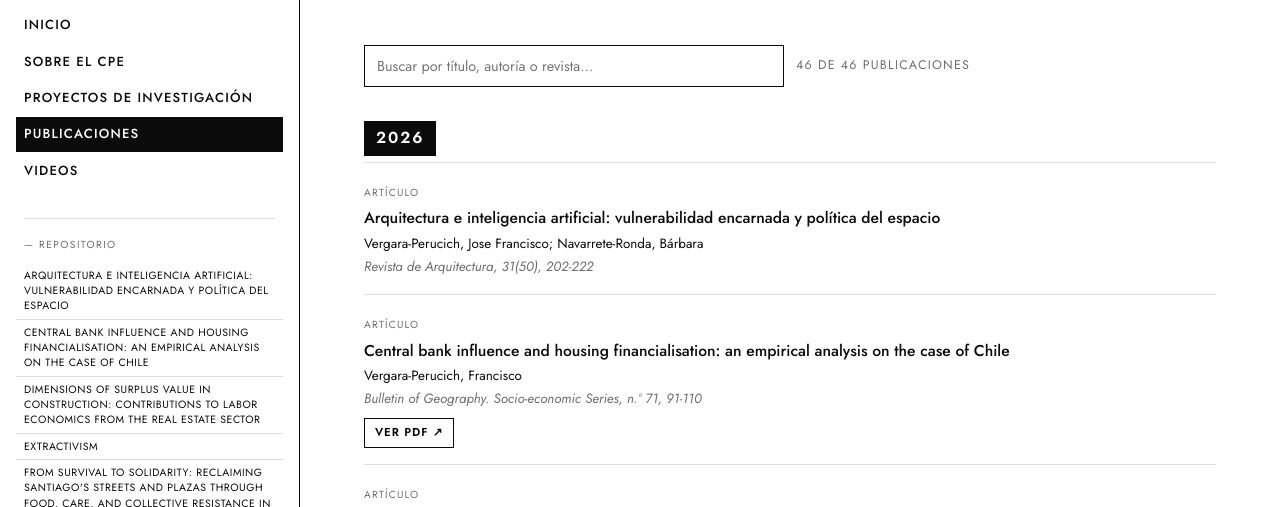
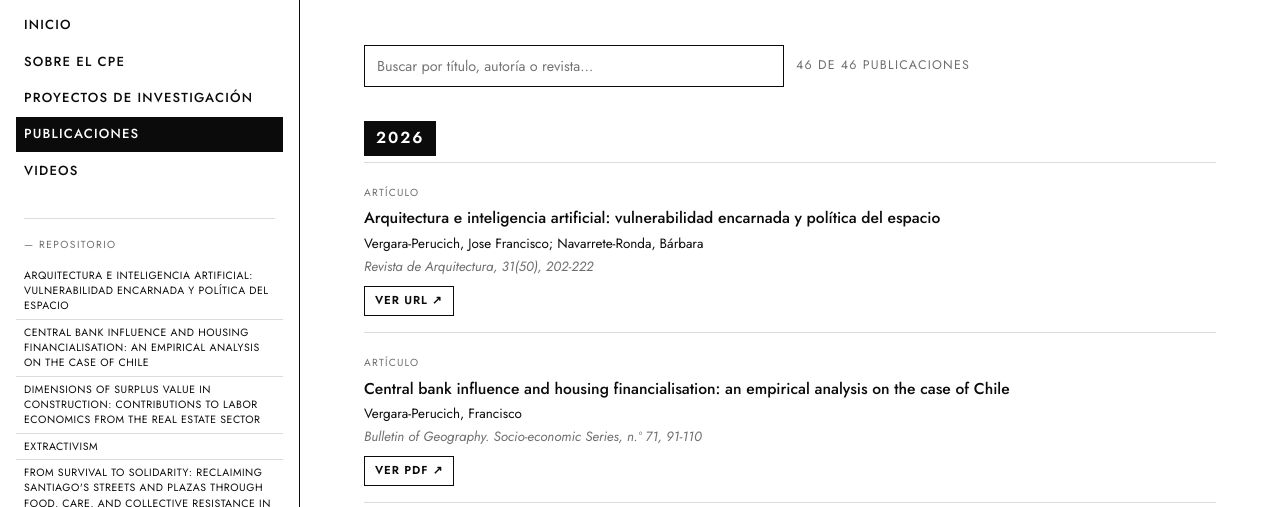
Before and after one commit to cpe-udla/cpe-repositorio, a plain HTML site: page docs/publicaciones.html in a window 1280 px wide. Shown: the part 236-743 px from the top of the page. Drawn offline with Linux system fonts and the light colour scheme.

Commit message:
Agregar enlaces DOI (Ver URL) a publicaciones sin PDF disponible

```diff
--- a/docs/publicaciones.html
+++ b/docs/publicaciones.html
@@ -105,6 +105,7 @@
           <h3>Arquitectura e inteligencia artificial: vulnerabilidad encarnada y política del espacio</h3>
           <p class="pauthors">Vergara-Perucich, Jose Francisco; Navarrete-Ronda, Bárbara</p>
           <p class="pvenue">Revista de Arquitectura, 31(50), 202-222</p>
+          <p class="pdf-link url-link"><a href="https://doi.org/10.5354/0719-5427.2026.83912" target="_blank" rel="noopener">Ver URL ↗</a></p>
         </article>
         <article class="pub" id="pub-2-central-bank-influence-and-housing-finan">
           <span class="ptype">Artículo</span>
@@ -146,12 +147,14 @@
           <h3>Memoir Carnivals: Anarchitecture and Collective Pedagogies from Disciplinary Borders</h3>
           <p class="pauthors">Vergara-Perucich, Francisco</p>
           <p class="pvenue">Pedagogies for Anti-Disciplinary Design Education, 104-118, Routledge</p>
+          <p class="pdf-link url-link"><a href="https://doi.org/10.4324/9781003608578-9" target="_blank" rel="noopener">Ver URL ↗</a></p>
         </article>
         <article class="pub" id="pub-8-small-models-big-cities-a-low-cost-ai-pi">
           <span class="ptype">Artículo</span>
           <h3>Small Models, Big Cities: A Low-Cost AI Pipeline for Urban Regulatory Document Analysis in Metropolitan Planning</h3>
           <p class="pauthors">Vergara-Perucich, Francisco</p>
           <p class="pvenue">Urban Science, 10(7), 352</p>
+          <p class="pdf-link url-link"><a href="https://doi.org/10.3390/urbansci10070352" target="_blank" rel="noopener">Ver URL ↗</a></p>
         </article>
         <article class="pub" id="pub-9-unveiling-place-based-effects-at-scale-a">
           <span class="ptype">Artículo</span>
@@ -175,12 +178,14 @@
           <h3>Bargaining the dark side? Fragmented extractivist governance under hybrid political arrangements in the Chilean copper and lithium industries</h3>
           <p class="pauthors">Arias-Loyola, Martín; Vergara-Perucich, Francisco; Encinas, Felipe</p>
           <p class="pvenue">Journal of Economic Geography, lbaf036</p>
+          <p class="pdf-link url-link"><a href="https://doi.org/10.1093/jeg/lbaf036" target="_blank" rel="noopener">Ver URL ↗</a></p>
         </article>
         <article class="pub" id="pub-12-beyond-the-drawing-ethnography-and-archi">
           <span class="ptype">Artículo</span>
           <h3>Beyond the Drawing: Ethnography and Architecture as Contested Narratives of the Human Experience of Dwelling</h3>
           <p class="pauthors">Abásolo-Llaría, Jose; Vergara-Perucich, Francisco</p>
           <p class="pvenue">Humans, 5(3), 24</p>
+          <p class="pdf-link url-link"><a href="https://doi.org/10.3390/humans5030024" target="_blank" rel="noopener">Ver URL ↗</a></p>
         </article>
         <article class="pub" id="pub-13-can-public-housing-truly-be-innovative-l">
           <span class="ptype">Artículo</span>
@@ -201,6 +206,7 @@
           <h3>Feeding the city: addressing nutritional inequality in Santiago&#x27;s urban planning</h3>
           <p class="pauthors">Vergara-Perucich, Francisco; Landaeta-Díaz, Leslie; Aguirre-Nuñez, Carlos</p>
           <p class="pvenue">Journal of Urbanism: International Research on Placemaking and Urban Sustainability, 1-20</p>
+          <p class="pdf-link url-link"><a href="https://doi.org/10.1080/17549175.2025.2574462" target="_blank" rel="noopener">Ver URL ↗</a></p>
         </article>
         <article class="pub" id="pub-16-food-insecurity-and-overcrowding-the-con">
           <span class="ptype">Artículo</span>
@@ -214,6 +220,7 @@
           <h3>Green (ing) extractivisms: Chile&#x27;s mining evolution and adaptation to the global energy transition</h3>
           <p class="pauthors">Arias-Loyola, Martín; Vergara-Perucich, Francisco; Encinas, Felipe</p>
           <p class="pvenue">The Extractive Industries and Society, 22, 101618</p>
+          <p class="pdf-link url-link"><a href="https://doi.org/10.1016/j.exis.2025.101618" target="_blank" rel="noopener">Ver URL ↗</a></p>
         </article>
         <article class="pub" id="pub-18-housing-affordability-in-the-united-stat">
           <span class="ptype">Artículo</span>
@@ -227,12 +234,14 @@
           <h3>Housing policy in Latin America: a systematic review</h3>
           <p class="pauthors">Vergara-Perucich, Francisco; Hidalgo-Dattwyler, Rodrigo</p>
           <p class="pvenue">Housing and Society, 1-23</p>
+          <p class="pdf-link url-link"><a href="https://doi.org/10.1080/08882746.2025.2587368" target="_blank" rel="noopener">Ver URL ↗</a></p>
         </article>
         <article class="pub" id="pub-20-la-tokenizacion-de-la-vivienda-en-chile">
           <span class="ptype">Artículo</span>
           <h3>La tokenización de la vivienda en Chile. Especulación, ficción y desmaterialización</h3>
           <p class="pauthors">Vergara-Perucich, Francisco; Aguirre-Núñez, Carlos</p>
           <p class="pvenue">Revista de Geografía Norte Grande, n.º 92, 1-22</p>
+          <p class="pdf-link url-link"><a href="https://doi.org/10.4067/s0718-34022025000300111" target="_blank" rel="noopener">Ver URL ↗</a></p>
         </article>
         <article class="pub" id="pub-21-new-financial-frontiers-in-housing-innov">
           <span class="ptype">Documento de trabajo</span>
@@ -245,30 +254,35 @@
           <h3>Nuevas fronteras de la investigación arquitectónica: una revisión sistemática</h3>
           <p class="pauthors">Vergara-Perucich, José Francisco</p>
           <p class="pvenue">AUS-Arquitectura/Urbanismo/Sustentabilidad, n.º 37, 40-48</p>
+          <p class="pdf-link url-link"><a href="https://doi.org/10.4206/aus.2025.n37-06" target="_blank" rel="noopener">Ver URL ↗</a></p>
         </article>
         <article class="pub" id="pub-23-pedagogical-anarchitectures-critical-pra">
           <span class="ptype">Artículo</span>
           <h3>Pedagogical anarchitectures: critical practices and territorial contestations in the Spatial Academy of Santiago de Chile</h3>
           <p class="pauthors">Vergara-Perucich, Francisco; Boano, Camillo</p>
           <p class="pvenue">Community Development Journal, 60(4), 665-683</p>
+          <p class="pdf-link url-link"><a href="https://doi.org/10.1093/cdj/bsaf029" target="_blank" rel="noopener">Ver URL ↗</a></p>
         </article>
         <article class="pub" id="pub-24-privatizar-las-ganancias-y-socializar-el">
           <span class="ptype">Artículo</span>
           <h3>Privatizar las ganancias y socializar el riesgo: Los estragos del desarrollo inmobiliario en el gran Valparaíso, Chile</h3>
           <p class="pauthors">Parra, Juan Correa; Leon, Felipe Ulloa; Perucich, Francisco Vergara; Nuñez, Carlos Aguirre; Dattwyler, Rodrigo Hidalgo</p>
           <p class="pvenue">Revista de Estudios Latinoamericanos sobre Reducción del Riesgo de Desastres REDER, 9(2), 93-105</p>
+          <p class="pdf-link url-link"><a href="https://doi.org/10.55467/reder.v9i2.197" target="_blank" rel="noopener">Ver URL ↗</a></p>
         </article>
         <article class="pub" id="pub-25-radical-pedagogies-for-territorial-conte">
           <span class="ptype">Artículo</span>
           <h3>Radical pedagogies for territorial contestations</h3>
           <p class="pauthors">Vergara Perucich, Francisco; Arias-Loyola, Martin; Boano, Camillo</p>
           <p class="pvenue">Community Development Journal, 60(4), 614-627</p>
+          <p class="pdf-link url-link"><a href="https://doi.org/10.1093/cdj/bsaf023" target="_blank" rel="noopener">Ver URL ↗</a></p>
         </article>
         <article class="pub" id="pub-26-rural-gentrification-and-health-the-case">
           <span class="ptype">Capítulo de libro</span>
           <h3>Rural gentrification and health: The case of Pucón, Chile</h3>
           <p class="pauthors">Ayala, Ricardo A; Hervé-Fernández, Pedro; Vergara-Perucich, Francisco; Greene, Ricardo</p>
           <p class="pvenue">Gentrification and Public Health, 245-257, Routledge</p>
+          <p class="pdf-link url-link"><a href="https://doi.org/10.4324/9781003496953-24" target="_blank" rel="noopener">Ver URL ↗</a></p>
         </article>
         <article class="pub" id="pub-27-spatial-epidemiology-and-food-accessibil">
           <span class="ptype">Libro</span>
@@ -288,6 +302,7 @@
           <h3>The Vertical Ghetto: A Semiotic Analysis</h3>
           <p class="pauthors">Vergara-Perucich, Francisco</p>
           <p class="pvenue">Space and Culture, 12063312251363082</p>
+          <p class="pdf-link url-link"><a href="https://doi.org/10.1177/12063312251363082" target="_blank" rel="noopener">Ver URL ↗</a></p>
         </article>
         <article class="pub" id="pub-30-donde-estudian-los-mas-pequenos-desigual">
           <span class="ptype">Artículo</span>
@@ -301,6 +316,7 @@
           <h3>¿Financiarización o financierización? Precisiones etimológicas para un concepto crítico en la literatura de estudios urbanos en Hispanoamérica</h3>
           <p class="pauthors">Vergara-Perucich, Francisco</p>
           <p class="pvenue">EURE (Santiago), 51(154), 1-9</p>
+          <p class="pdf-link url-link"><a href="https://doi.org/10.7764/eure.51.154.11" target="_blank" rel="noopener">Ver URL ↗</a></p>
         </article>
       </section>
       <section class="year-block">
@@ -310,24 +326,28 @@
           <h3>Culturality index of Chile: A methodological approach to cultural materialism</h3>
           <p class="pauthors">Vergara-Perucich, J; Aguirre-Nuñez, C</p>
           <p class="pvenue">Journal of Infrastructure, Policy and Development, 8(1), 2566</p>
+          <p class="pdf-link url-link"><a href="https://doi.org/10.24294/jipd.v8i1.2566" target="_blank" rel="noopener">Ver URL ↗</a></p>
         </article>
         <article class="pub" id="pub-33-desiertos-alimentarios-y-enfermedades-ca">
           <span class="ptype">Artículo</span>
           <h3>DESIERTOS ALIMENTARIOS Y ENFERMEDADES CARDIOVASCULARES: ANÁLISIS EPIDEMIOLÓGICO ESPACIAL EN LA REGIÓN METROPOLITANA DE SANTIAGO</h3>
           <p class="pauthors">DÍAZ, LLL; PERUCICH, FV; NÚÑEZ, CA; CONTRERAS, FC; PARRA, JUC; LEÓN, FU</p>
           <p class="pvenue">MEDWAVE, 24(S1)</p>
+          <p class="pdf-link url-link"><a href="https://doi.org/10.5867/medwave.2024.s1.sp027" target="_blank" rel="noopener">Ver URL ↗</a></p>
         </article>
         <article class="pub" id="pub-34-does-land-price-affect-housing-prices-ev">
           <span class="ptype">Artículo</span>
           <h3>Does land price affect housing prices? Evidence from Santiago, Chile 2008–2019.</h3>
           <p class="pauthors">Vergara-Perucich, José Francisco</p>
           <p class="pvenue">GeoScape, 18(2)</p>
+          <p class="pdf-link url-link"><a href="https://doi.org/10.2478/geosc-2024-0011" target="_blank" rel="noopener">Ver URL ↗</a></p>
         </article>
         <article class="pub" id="pub-35-el-capital-en-la-era-del-antropoceno-una">
           <span class="ptype">Artículo</span>
           <h3>El capital en la era del Antropoceno. Una llamada a liberar la imaginación para cambiar el sistema y frenar el cambio climático, de Kohei Saito</h3>
           <p class="pauthors">Perucich, José Francisco Vergara</p>
           <p class="pvenue">AIBR: Revista de Antropología Iberoamericana, 19(2), 384-388</p>
+          <p class="pdf-link url-link"><a href="https://doi.org/10.46661/rec.10326" target="_blank" rel="noopener">Ver URL ↗</a></p>
         </article>
         <article class="pub" id="pub-36-exploring-the-contradiction-in-the-ethos">
           <span class="ptype">Artículo</span>
@@ -341,12 +361,14 @@
           <h3>Inflación en desarrollo inmobiliario: un análisis por serie de tiempo sobre variables incidentales sobre los costos edificatorios en Chile</h3>
           <p class="pauthors">Vergara-Perucich, Francisco; Aguirre-Nuñez, Carlos</p>
           <p class="pvenue">Revista Ingeniería de Construcción, 39(1), 96-105</p>
+          <p class="pdf-link"><a href="pdf/Revista_Ingenieria_de_Construccion_2024_Inflacion.pdf" target="_blank" rel="noopener">Ver PDF ↗</a></p>
         </article>
         <article class="pub" id="pub-38-learning-by-failing-better-coproducing-c">
           <span class="ptype">Capítulo de libro</span>
           <h3>Learning by failing better: Coproducing creativity in the informal city of Los Arenales, Chile</h3>
           <p class="pauthors">Arias-Loyola, Martín; Vergara-Perucich, Francisco</p>
           <p class="pvenue">Routledge Companion to Creativity and the Built Environment, 155-168, Routledge</p>
+          <p class="pdf-link url-link"><a href="https://doi.org/10.4324/9781003292821-15" target="_blank" rel="noopener">Ver URL ↗</a></p>
         </article>
         <article class="pub" id="pub-39-lefebvre-revisitado-capitalismo-vida-cot">
           <span class="ptype">Libro</span>
@@ -366,36 +388,42 @@
           <h3>Mapping nutritional inequality: a primary socio-spatial analysis of food deserts in Santiago de Chile</h3>
           <p class="pauthors">Landaeta-Díaz, Leslie; Vergara-Perucich, Francisco; Aguirre-Nuñez, Carlos; Ulloa-Leon, Felipe</p>
           <p class="pvenue">Urban Science, 8(3), 129</p>
+          <p class="pdf-link url-link"><a href="https://doi.org/10.3390/urbansci8030129" target="_blank" rel="noopener">Ver URL ↗</a></p>
         </article>
         <article class="pub" id="pub-42-neoliberal-urbanism-in-chile-a-review">
           <span class="ptype">Preprint</span>
           <h3>Neoliberal Urbanism in Chile: A Review</h3>
           <p class="pauthors">Vergara-Perucich, Francisco</p>
           <p class="pvenue">Preprints</p>
+          <p class="pdf-link url-link"><a href="https://doi.org/10.20944/preprints202410.0563.v1" target="_blank" rel="noopener">Ver URL ↗</a></p>
         </article>
         <article class="pub" id="pub-43-rasse-alejandra-y-trebilcock-maria-paz-2">
           <span class="ptype">Artículo</span>
           <h3>Rasse, Alejandra y Trebilcock, María Paz (2022). Sabatini</h3>
           <p class="pauthors">Vergara-Perucich, José Francisco</p>
           <p class="pvenue">Documents d&#x27;anàlisi geogràfica, 70(1), 127-129</p>
+          <p class="pdf-link url-link"><a href="https://doi.org/10.5565/rev/dag.874" target="_blank" rel="noopener">Ver URL ↗</a></p>
         </article>
         <article class="pub" id="pub-44-socio-spatial-analysis-of-migrant-school">
           <span class="ptype">Artículo</span>
           <h3>Socio-spatial analysis of migrant school students according to Bourdieu&#x27;s capitals in Santiago de Chile (2017–2020)</h3>
           <p class="pauthors">Aguirre-Nunez, Carlos; Ulloa-Leon, Felipe; Correa-Parra, Juan; Vergara-Perucich, Francisco</p>
           <p class="pvenue">Heliyon, 10(9)</p>
+          <p class="pdf-link url-link"><a href="https://doi.org/10.1016/j.heliyon.2024.e29884" target="_blank" rel="noopener">Ver URL ↗</a></p>
         </article>
         <article class="pub" id="pub-45-the-spatial-impact-of-crowds-in-the-chil">
           <span class="ptype">Artículo</span>
           <h3>The Spatial Impact of Crowds in the Chilean Social Explosion: A Case Study of Postpolitical Democracy</h3>
           <p class="pauthors">Vergara-Perucich, Francisco</p>
           <p class="pvenue">Papers in Applied Geography, 10(3), 195-206</p>
+          <p class="pdf-link url-link"><a href="https://doi.org/10.1080/23754931.2024.2340475" target="_blank" rel="noopener">Ver URL ↗</a></p>
         </article>
         <article class="pub" id="pub-46-urban-food-deserts-and-cardiovascular-he">
           <span class="ptype">Artículo</span>
           <h3>Urban food deserts and cardiovascular health: Evaluating the impact of nutritional inequities on elderly populations in Santiago</h3>
           <p class="pauthors">Landaeta-Diaz, Leslie; Vergara-Perucich, Francisco; Aguirre-Nunez, Carlos; Cancino-Contreras, Francisca; Correa-Parra, Juan; Ulloa-Leon, Felipe</p>
           <p class="pvenue">Applied Sciences, 14(17), 7575</p>
+          <p class="pdf-link url-link"><a href="https://doi.org/10.3390/app14177575" target="_blank" rel="noopener">Ver URL ↗</a></p>
         </article>
       </section>
     <footer class="footer">
```
Also changed, not shown: 1 other file.
